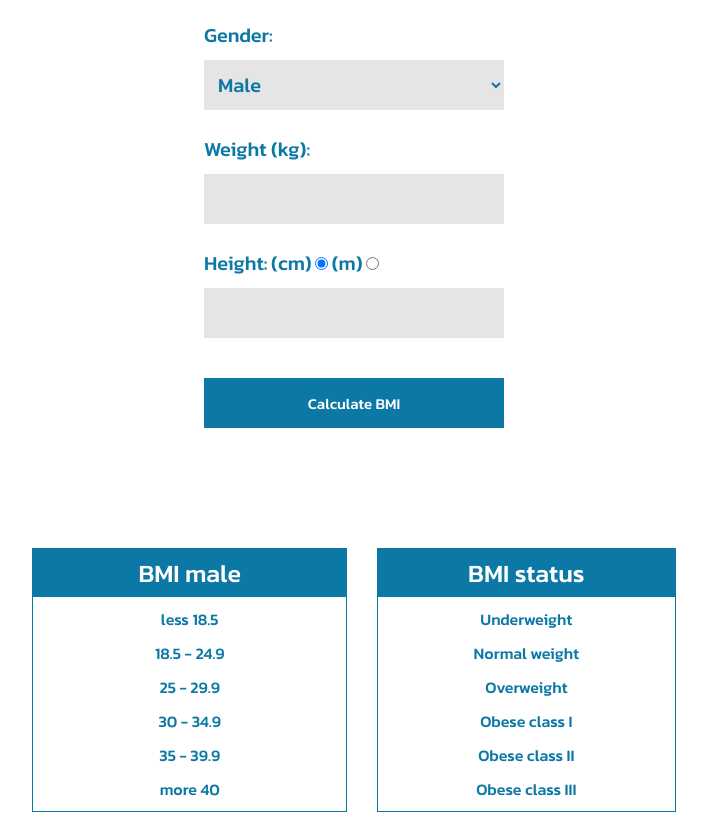
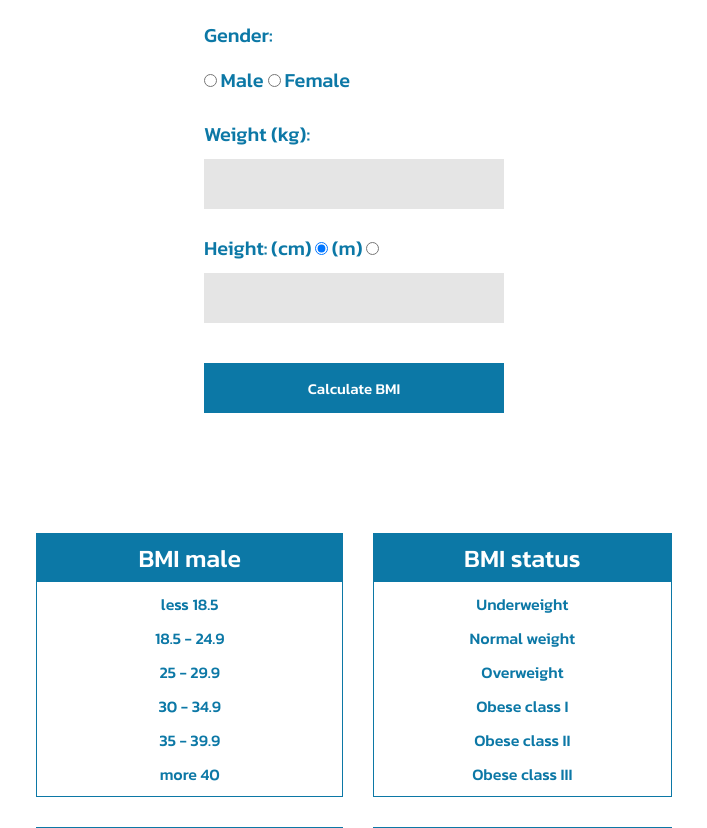
Before and after one commit to axzessjr/thaiware_internship, a PHP site: page / in a window 1280 px wide. Shown: the part 60-888 px from the top of the page, without its empty margins (286-993 px from the left). Run offline with PHP 8.4, Linux system fonts and the light colour scheme; some web fonts are replaced.

Commit message:
edit gender

```diff
--- a/bmi/css/style.css
+++ b/bmi/css/style.css
@@ -88,7 +88,7 @@ select, input[type="number"]  {
     padding: 5px 90px;
 }
 .bmi-male {
-    padding: 5px 105px;
+    padding: 5px 101px;
 }
 .tb-male, .tb-female, .tb-sm, .tb-sf {
     border: solid 1px;
--- a/bmi/index.php
+++ b/bmi/index.php
@@ -51,10 +51,12 @@
     </div>
     <form id="bmiForm" method="post" action="">
         <label for="gender">Gender:</label>
-        <select name="gender" required>
-            <option value="male">Male</option>
-            <option value="female">Female</option>
-        </select><br>
+        <div class="gender" style="padding: 15px 5px 0px 0px;">
+            <input type="radio" name="genderUnit" value="male">
+            <label id="gm"> Male </label>
+            <input type="radio" name="genderUnit" value="female">
+            <label id="gf"> Female </label>
+        </div><br>
         <label for="weight">Weight (kg):</label>
         <input type="number" name="weight" step="0.1" value="" required><br>
         <div class="height-op">
--- a/bmi/js/process.js
+++ b/bmi/js/process.js
@@ -1,5 +1,5 @@
 function calculateBMI() {
-    var gender = $('select[name="gender"]').val();
+    var gender = $('input[name="genderUnit"]:checked').val();
     var weight = $('input[name="weight"]').val();
     var height = $('input[name="height"]').val();
     var heightUnit = $('input[name="heightUnit"]:checked').val();
```
